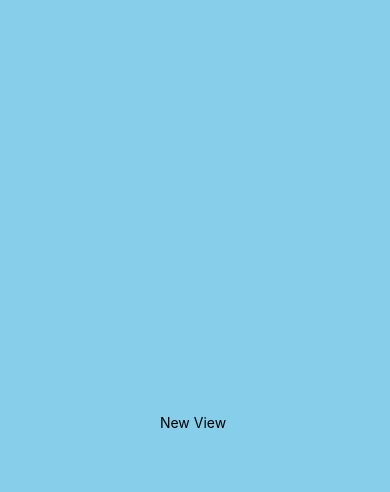
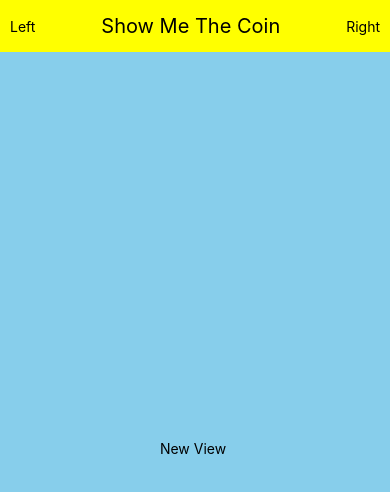
Before and after one commit to jantongiovanni/Native-Coin, a React Native app: screen / in a window 390 px wide. Shown: the top 492 px of the page. Built offline with nearby package versions, Linux system fonts and the light colour scheme.

Commit message:
TopBar | passing props to components

```diff
--- a/App.js
+++ b/App.js
@@ -1,12 +1,14 @@
 import React from 'react';
 import { StyleSheet, Text, View } from 'react-native';
 import CoinView from './screens/CoinView';
+import TopBar from './components/TopBar';
 import Constants from 'expo-constants';
-
+//use constants for deveice specific content placing under the status bar / notch
 export default function App() {
   return (
     <View style={styles.container}>
         <View style={styles.statusBar} />
+        <TopBar title="Show Me The Coin" />
         <CoinView />
       </View>
   );
--- /dev/null
+++ b/components/TopBar.js
@@ -0,0 +1,29 @@
+import React from 'react';
+import { StyleSheet, Text, View } from 'react-native';
+
+class TopBar extends React.Component {
+  render() {
+    return (
+      <View style={styles.container}>
+        <Text>Left</Text>
+        <Text style={{fontSize: 20}}>{this.props.title || 'TITLE'}</Text>
+        <Text>Right</Text>
+      </View>
+    );
+  }
+}
+
+const styles = StyleSheet.create({
+  container: {
+    alignSelf: 'stretch',
+    height: 52,
+    flexDirection: 'row', // row
+    backgroundColor: 'yellow',
+    alignItems: 'center',
+    justifyContent: 'space-between', // center, space-around
+    paddingLeft: 10,
+    paddingRight: 10
+  }
+});
+
+export default TopBar;
```
